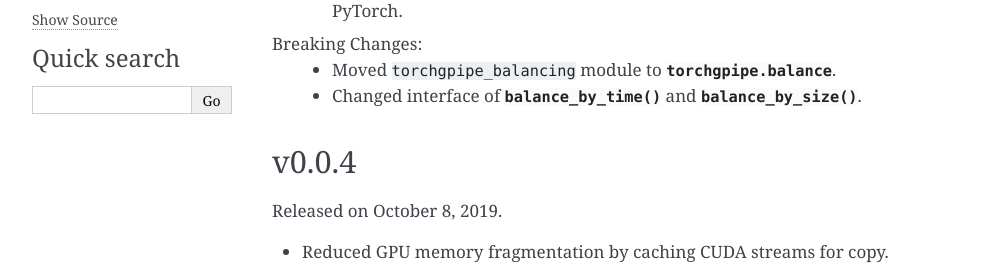
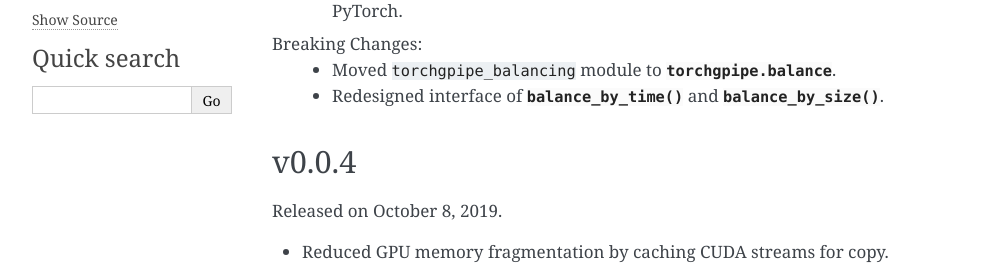
Before and after one commit to kakaobrain/torchgpipe, a Sphinx documentation site: the page built from docs/changelog.rst, in a window 1280 px wide. Shown: the part 267-534 px from the top of the page, without its empty margins (148-1141 px from the left). Built offline with Sphinx 7.4.7, drawn with Linux system fonts in a browser that asks for light colours.

Commit message:
Changed -> Redesigned

```diff
--- a/docs/changelog.rst
+++ b/docs/changelog.rst
@@ -11,7 +11,7 @@
 
 Breaking Changes:
    - Moved ``torchgpipe_balancing`` module to :mod:`torchgpipe.balance`.
-   - Changed interface of :func:`~torchgpipe.balance.balance_by_time` and
+   - Redesigned interface of :func:`~torchgpipe.balance.balance_by_time` and
      :func:`~torchgpipe.balance.balance_by_size`.
 
 v0.0.4
```
